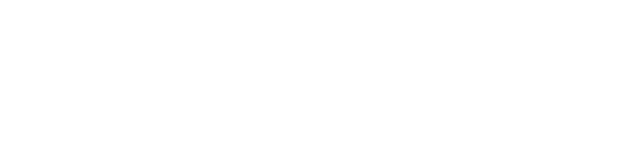
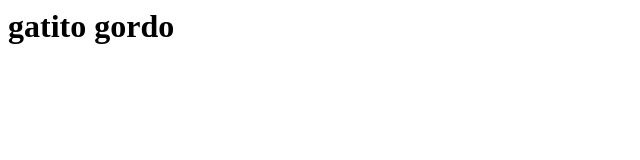
Before and after one commit to ailing-m/Ailing, a plain HTML site: page index.html in a window 1280 px wide. Shown: the whole page, without its empty margins (0-640 px from the left). Drawn offline with Linux system fonts and the light colour scheme.

Commit message:
Version1

```diff
--- a/index.html
+++ b/index.html
@@ -1 +1,4 @@
 <html>
+<body>
+    <h1>gatito gordo</h1>
+</body>
```
